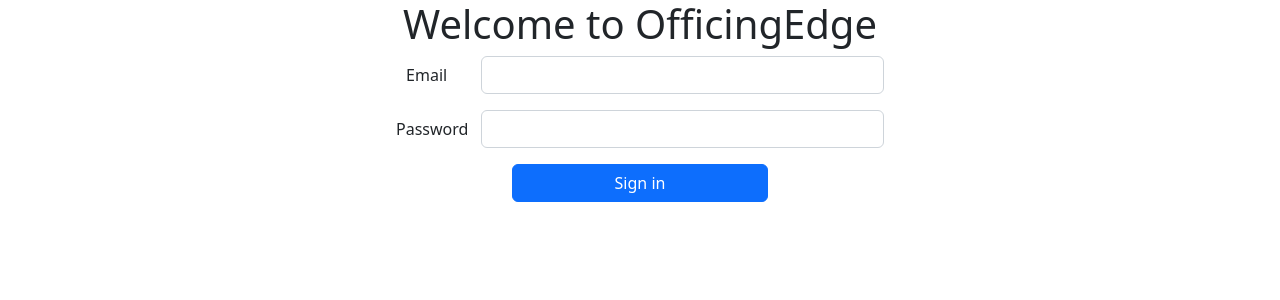
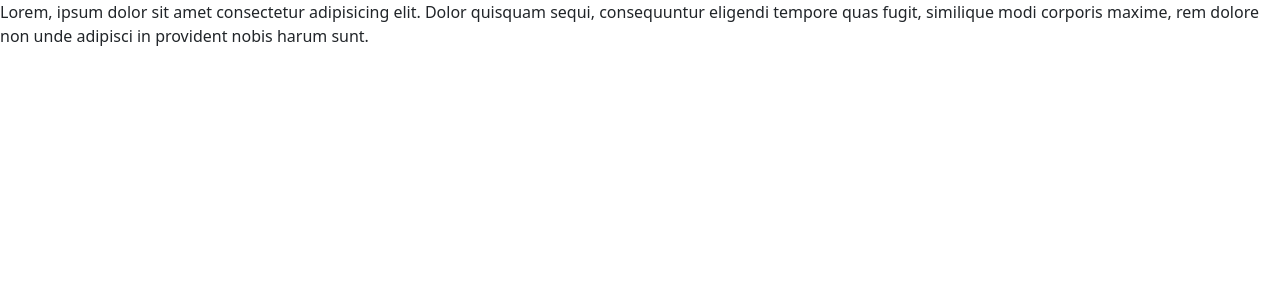
Before and after one commit to zubayr-ahmad/dbsProjectOfficingEdge, an Angular app in the folder angApp/: page / in a window 1280 px wide. Shown: the top 300 px of the page. Built offline with nearby package versions, Linux system fonts and the light colour scheme.

Commit message:
added lorem

```diff
--- a/angApp/src/app/login-system/login-form/login-form.component.html
+++ b/angApp/src/app/login-system/login-form/login-form.component.html
@@ -1,4 +1,8 @@
-<h1 class="mainheading">Welcome to OfficingEdge</h1>
+<p>Lorem, ipsum dolor sit amet consectetur adipisicing elit. Dolor quisquam sequi, consequuntur eligendi tempore quas fugit, similique modi corporis maxime, rem dolore non unde adipisci in provident nobis harum sunt.</p>
+
+
+
+<!-- <h1 class="mainheading">Welcome to OfficingEdge</h1>
 <form [formGroup]="login_form" (ngSubmit)="[postData(login_form)]">
 
     <div class="row mb-3 inputfields" >
@@ -18,4 +22,4 @@
     <div class="text-center">
         <button type="submit" class="btn btn-primary" id="signinbutton" (click)="handleLogin()">Sign in</button>
     </div>
-</form>
+</form> -->
```
